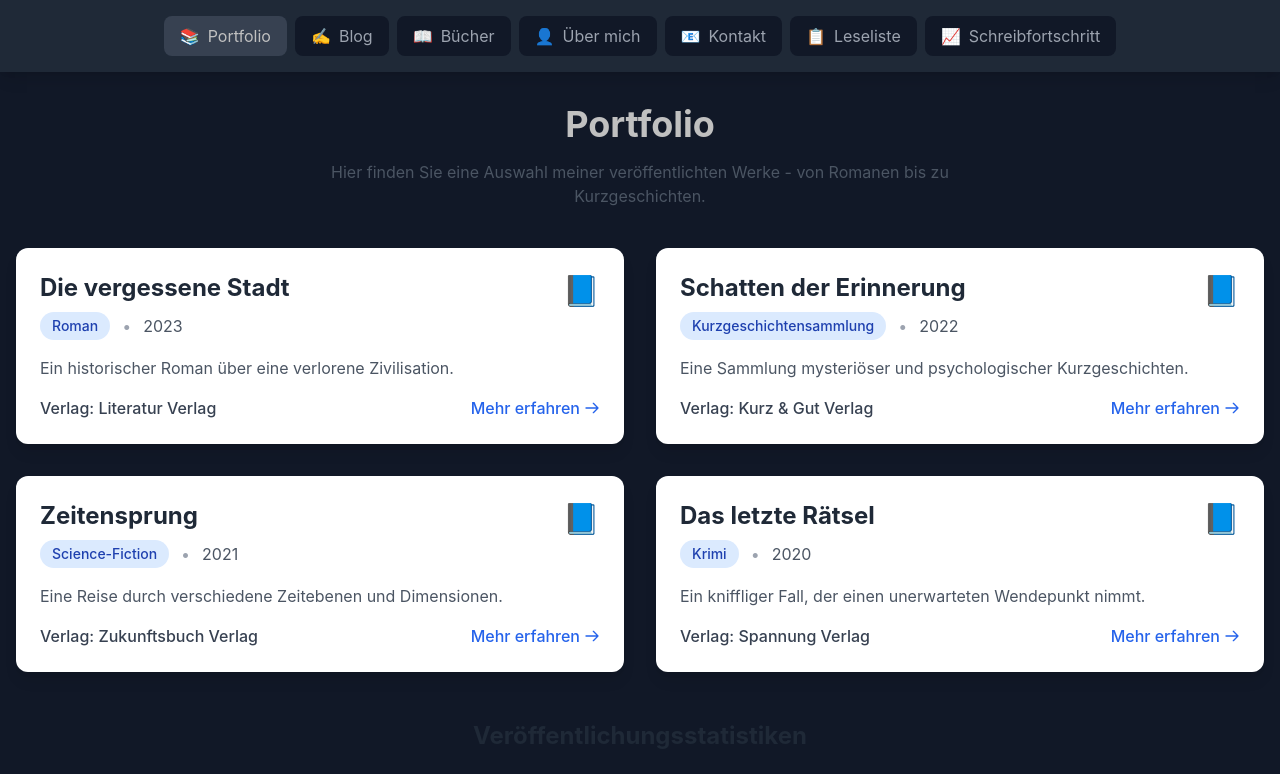
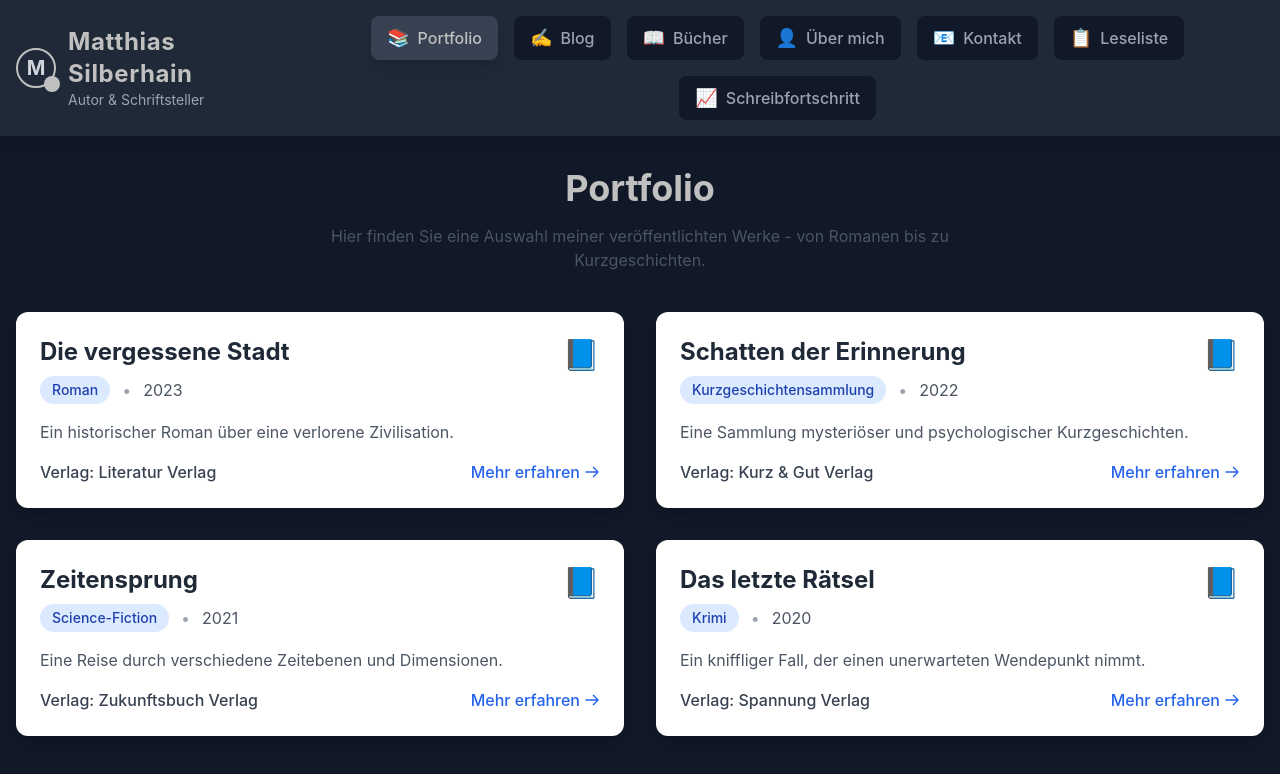
Before and after one commit to Matthias-Silberhain/m.s.app, a React (Create React App) app: page / in a window 1280 px wide. Shown: the top 774 px of the page. Built offline with nearby package versions, Linux system fonts and the light colour scheme; the HTML template or start-up script is replaced by a standard one.

Commit message:
Update Navigation.jsx

```diff
--- a/src/components/Navigation.jsx
+++ b/src/components/Navigation.jsx
@@ -12,22 +12,41 @@ const Navigation = ({ activeSection, setActiveSection }) => {
   ];
 
   return (
-    <nav className="bg-gray-800 p-4 shadow-lg">
-      <div className="container mx-auto flex flex-wrap justify-center gap-2">
+    <nav className="bg-gray-800 p-4 shadow-lg sticky top-0 z-10">
+      <div className="container mx-auto">
+        <div className="flex flex-col md:flex-row md:items-center md:justify-between">
+          <div className="flex items-center justify-between mb-4 md:mb-0">
+            <div className="flex items-center space-x-3">
+              <div className="relative">
+                <div className="w-10 h-10 border-2 border-silver rounded-full flex items-center justify-center">
+                  <span className="text-xl font-bold">M</span>
+                </div>
+                <div className="absolute -bottom-1 -right-1 w-4 h-4 bg-silver rounded-full"></div>
+              </div>
+              <div>
+                <h1 className="text-2xl font-bold text-silver tracking-wide">Matthias Silberhain</h1>
+                <p className="text-sm text-gray-400">Autor & Schriftsteller</p>
+              </div>
+            </div>
+          </div>
+
+          <div className="flex flex-wrap justify-center gap-2 md:gap-4">
             {navItems.map((item) => (
               <button
                 key={item.id}
                 onClick={() => setActiveSection(item.id)}
-            className={`px-4 py-2 rounded-lg transition-colors ${
+                className={`flex items-center px-4 py-2 rounded-lg transition-all ${
                   activeSection === item.id
-                ? 'bg-gray-700 text-silver'
-                : 'bg-gray-900 text-gray-400 hover:bg-gray-700'
+                    ? 'bg-gray-700 text-silver shadow-lg'
+                    : 'bg-gray-900 text-gray-400 hover:bg-gray-700 hover:text-gray-300'
                 }`}
               >
-            <span className="mr-2">{item.icon}</span>
-            {item.label}
+                <span className="mr-2 text-lg">{item.icon}</span>
+                <span className="font-medium">{item.label}</span>
               </button>
             ))}
+          </div>
+        </div>
       </div>
     </nav>
   );
```
Lines whose indentation alone changed are shown as unchanged.
